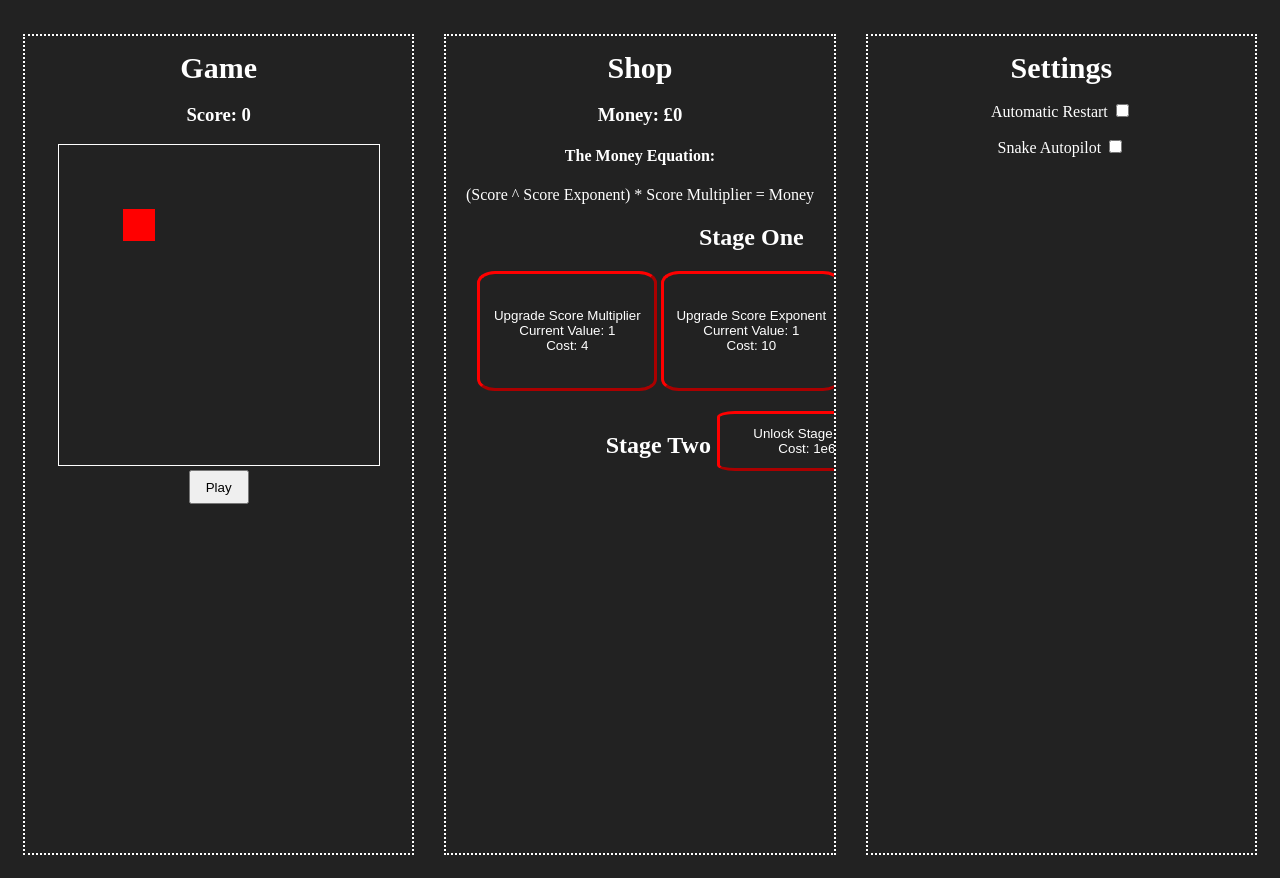
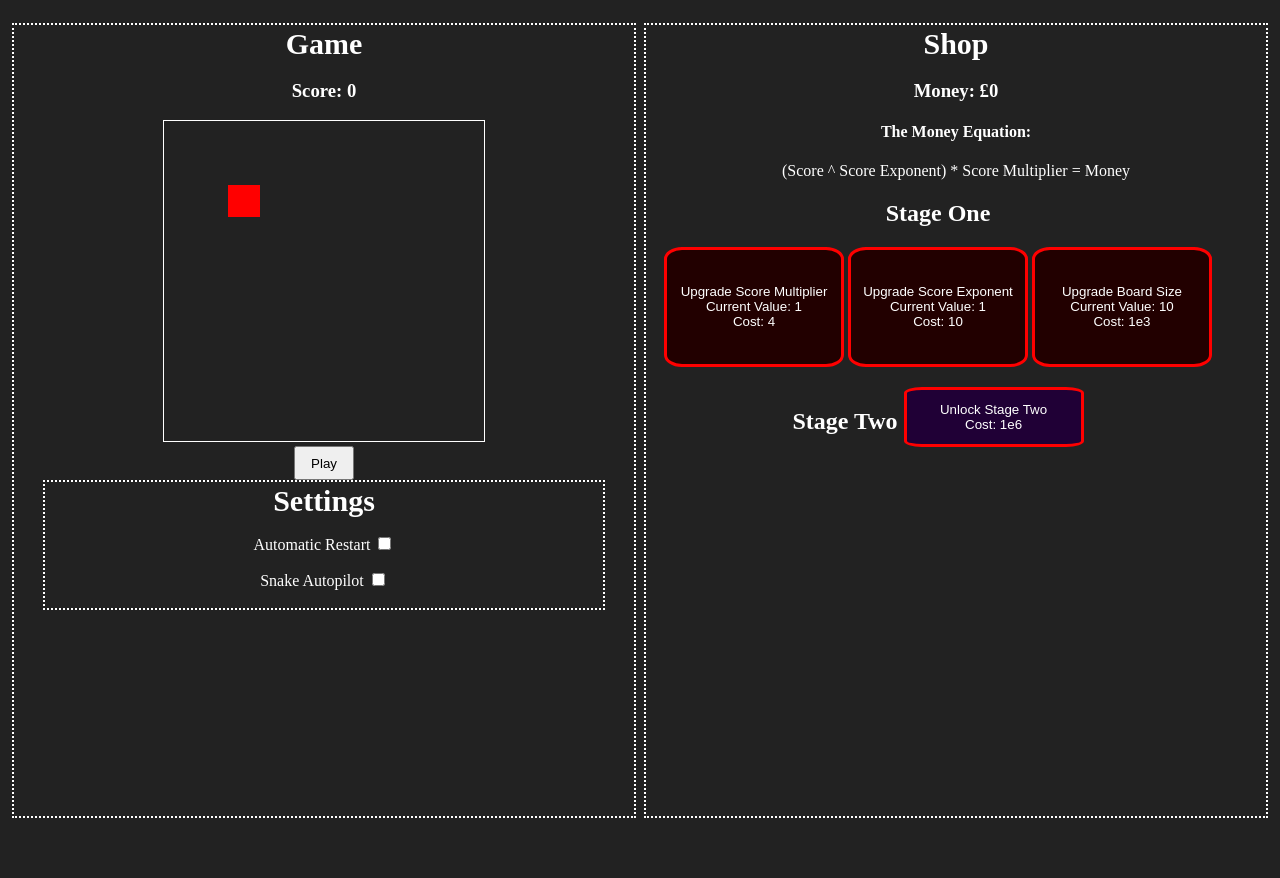
Before and after one commit to ripecontext/incremental-snake, a plain HTML site: page index.html in a window 1280 px wide. Both pictures are taken after a click on the button "Play". Shown: the part 61-939 px from the top of the page. After the commit the page ends 891 px from the top, so only its background shows below. Drawn offline with Linux system fonts and the light colour scheme.

Commit message:
improved UI

```diff
--- a/index.html
+++ b/index.html
@@ -20,6 +20,14 @@
                     <canvas id="game_display_canvas" width="320" height="320"></canvas>
                     <br>
                     <button onclick="gameLoop(true, [2, 2])" id="start_game_button">Play</button>
+
+
+                    <article id="settings_display">
+                        <h6>Settings</h6>
+                        <p>Automatic Restart <input type="checkbox" id="auto_restart_checkbox"></p>
+                        <p>Snake Autopilot <input type="checkbox" id="autopilot_checkbox"></p>
+                    </article>
+
                 </article>
                 <article id="shop_display">
                     <h6>Shop</h6>
@@ -43,11 +51,7 @@
                         </div>
                     </div>
                 </article>
-                <article id="settings_display">
-                    <h6>Settings</h6>
-                    <p>Automatic Restart <input type="checkbox" id="auto_restart_checkbox"></p>
-                    <p>Snake Autopilot <input type="checkbox" id="autopilot_checkbox"></p>
-                </article>
+
             </div>
         </main>
     </body>
--- a/javascript/manager.js
+++ b/javascript/manager.js
@@ -227,9 +227,29 @@ class GameManager {
             }
 
             if (this.currency >= this.buttons[i][0].price) {
-                button.style.borderColor = "green";
+                if (this.buttons[i][1] === "stage_two_button" || this.buttons[i][1] === "stage_three_button") {
+
+                    button.style.borderColor = "#7600c4";
+                    button.style.backgroundColor = "#200036";
+
+                } else {
+
+                    button.style.borderColor = "#00ff00";
+                    button.style.backgroundColor = "#002200";
+
+                }
             } else {
-                button.style.borderColor = "red";
+                if (this.buttons[i][1] === "stage_two_button" || this.buttons[i][1] === "stage_three_button") {
+
+                    button.style.borderColor = "#ff0000";
+                    button.style.backgroundColor = "#200036";
+
+                } else {
+
+                    button.style.borderColor = "#ff0000";
+                    button.style.backgroundColor = "#220000";
+
+                }
             }
 
         }
--- a/javascript/snake.js
+++ b/javascript/snake.js
@@ -16,19 +16,23 @@ class Snake {
 
         const scale = 320 / this.board_size;
 
-        var canvas = document.getElementById("game_display_canvas");
-        var ctx = canvas.getContext("2d");
+        const canvas = document.getElementById("game_display_canvas");
+        const ctx = canvas.getContext("2d");
+
+        ctx.setTransform(1, 0, 0, 1, 0, 0);
+
+        ctx.scale(canvas.width / this.board_size, canvas.height / this.board_size);
 
         ctx.fillStyle = "#222222";
         ctx.fillRect(0, 0, canvas.width, canvas.height);
 
         ctx.fillStyle = "#FF0000";
-        ctx.fillRect(food_position[0] * scale, food_position[1] * scale, scale, scale);
+        ctx.fillRect(food_position[0], food_position[1], 1, 1);
 
         ctx.fillStyle = "#FFFFFF";
 
         for(let i = 0; i < this.position.length - 1; i++) {
-            ctx.fillRect(this.position[i][0] * scale, this.position[i][1] * scale, scale, scale);
+            ctx.fillRect(this.position[i][0], this.position[i][1], 1, 1);
         }
 
     }
--- a/style.css
+++ b/style.css
@@ -1,18 +1,19 @@
 html {
     background-color: #222222;
     color: white;
-    overflow: hidden;
 }
 
 canvas {
     border: 1px solid white;
+    width: 25vw;
+    height: 25vw;
 }
 
 main article {
     width: 25vw;
     border: 2px white dotted;
-    padding: 15px;
-    margin: 15px;
+    padding: 2px;
+    margin: 4px;
 }
 
 main article h6 {
@@ -24,6 +25,7 @@ main article h6 {
 #game_container {
     display: flex;
     text-align: center;
+    flex-flow: wrap;
 }
 
 #game_display {
@@ -33,11 +35,13 @@ main article h6 {
 
 #shop_display {
     flex: 1;
-    overflow: hidden;
+    overflow: auto;
 }
 
 #settings_display {
-    flex: 1;
+    margin: auto;
+    display: block;
+    width: 90%;
 }
 
 #purchase_buttons {
@@ -47,8 +51,9 @@ main article h6 {
 #purchase_buttons button {
     width: 180px;
     height: 120px;
-    background-color: #222222;
+    background-color: #220000;
     color: white;
+    border-style: solid;
     border-color: #FF0000;
     border-width: 3px;
     border-radius: 10%;
```
